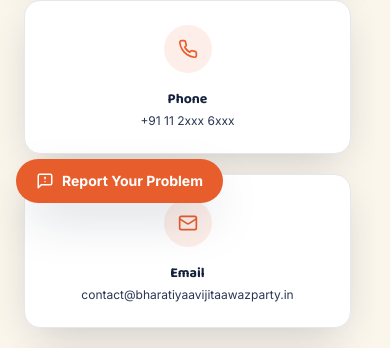
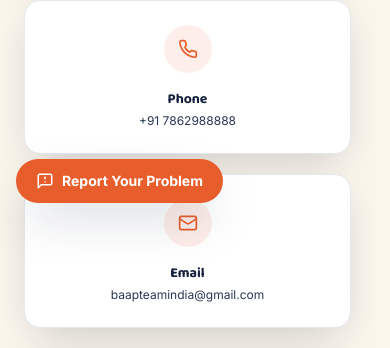
Before and after one commit to parasparivaarbackend/baapParty, a Next.js app: page /contact in a window 390 px wide. Shown: the part 621-969 px from the top of the page. Built offline with nearby package versions, Linux system fonts and the light colour scheme; no server answers.

Commit message:
Phone and mail change

```diff
--- a/app/contact/page.js
+++ b/app/contact/page.js
@@ -1,7 +1,7 @@
-import { getT } from '@/lib/i18n-server';
-import PageHeader from '@/components/PageHeader';
-import ContactForm from '@/components/ContactForm';
-import { Clock, Mail, MapPin, Phone } from 'lucide-react';
+import { getT } from "@/lib/i18n-server";
+import PageHeader from "@/components/PageHeader";
+import ContactForm from "@/components/ContactForm";
+import { Clock, Mail, MapPin, Phone } from "lucide-react";
 
 export const metadata = {
   title: "Contact — Bharatiya Avijit Aawaz Party",
@@ -13,8 +13,8 @@ const info = [
     title: "Head Office",
     text: "BK-1/54 Ground Floor Shalimar Bagh New Delhi 110088",
   },
-  { icon: Phone, title: "Phone", text: "+91 11 2xxx 6xxx" },
-  { icon: Mail, title: "Email", text: "contact@bharatiyaavijitaawazparty.in" },
+  { icon: Phone, title: "Phone", text: "+91 7862988888" },
+  { icon: Mail, title: "Email", text: "baapteamindia@gmail.com" },
   { icon: Clock, title: "Office Hours", text: "Mon – Sat, 9:00 AM – 7:00 PM" },
 ];
 
```
